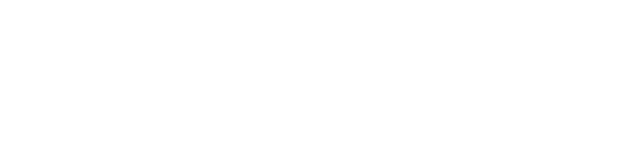
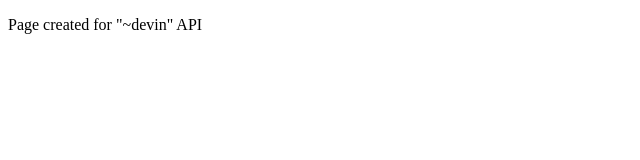
Before and after one commit to GregoryGregoryGregory/hifumibot, a plain HTML site: page js/atd.html in a window 1280 px wide. Shown: the whole page, without its empty margins (0-640 px from the left). Drawn offline with nearby package versions, Linux system fonts and the light colour scheme.

Commit message:
Update atd.html

```diff
--- a/js/atd.html
+++ b/js/atd.html
@@ -28,6 +28,6 @@
     </script>
   </head>
   <body>
-
+<p>Page created for "~devin" API</p>
   </body>
 </html>
```
